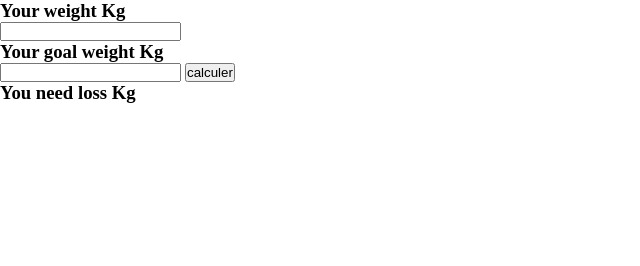
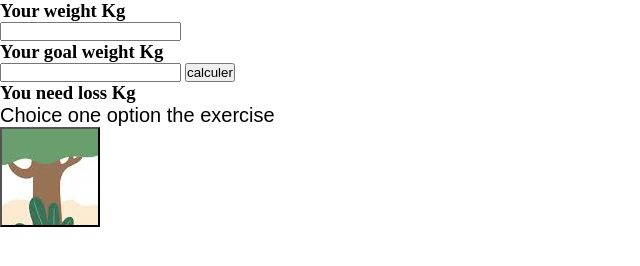
Before and after one commit to Gabriel-Fernandes1917/calorimeter, a plain HTML site: page index.html in a window 1280 px wide. Shown: the whole page, without its empty margins (0-640 px from the left). Drawn offline with Linux system fonts and the light colour scheme.

Commit message:
create op the exercise

```diff
--- a/assets/CSS/style.css
+++ b/assets/CSS/style.css
@@ -13,3 +13,24 @@ a{
    list-style: none;
    color: black;
 }
+
+.word{
+    font-family: Arial, Helvetica, sans-serif;
+    font-size: 20px;
+}
+
+
+.button{
+
+    width: 100px;
+    height: 100px;
+
+
+}
+
+.img{
+
+    width: 100px;
+    height: 100px;
+
+}
--- a/index.html
+++ b/index.html
@@ -19,8 +19,8 @@
     <br>
     <h3>You need loss <output id="output"></output> Kg</h3>
 
-
-
+    <p class="word"> Choice one option the exercise</p>
+    <button class="button" style="background: url(assets/IMG/run.jpeg)" ... />
 
 </body>
     <script src="assets/JS/main.js"></script>
```
Also changed, not shown: assets/IMG/run.jpeg (added).
